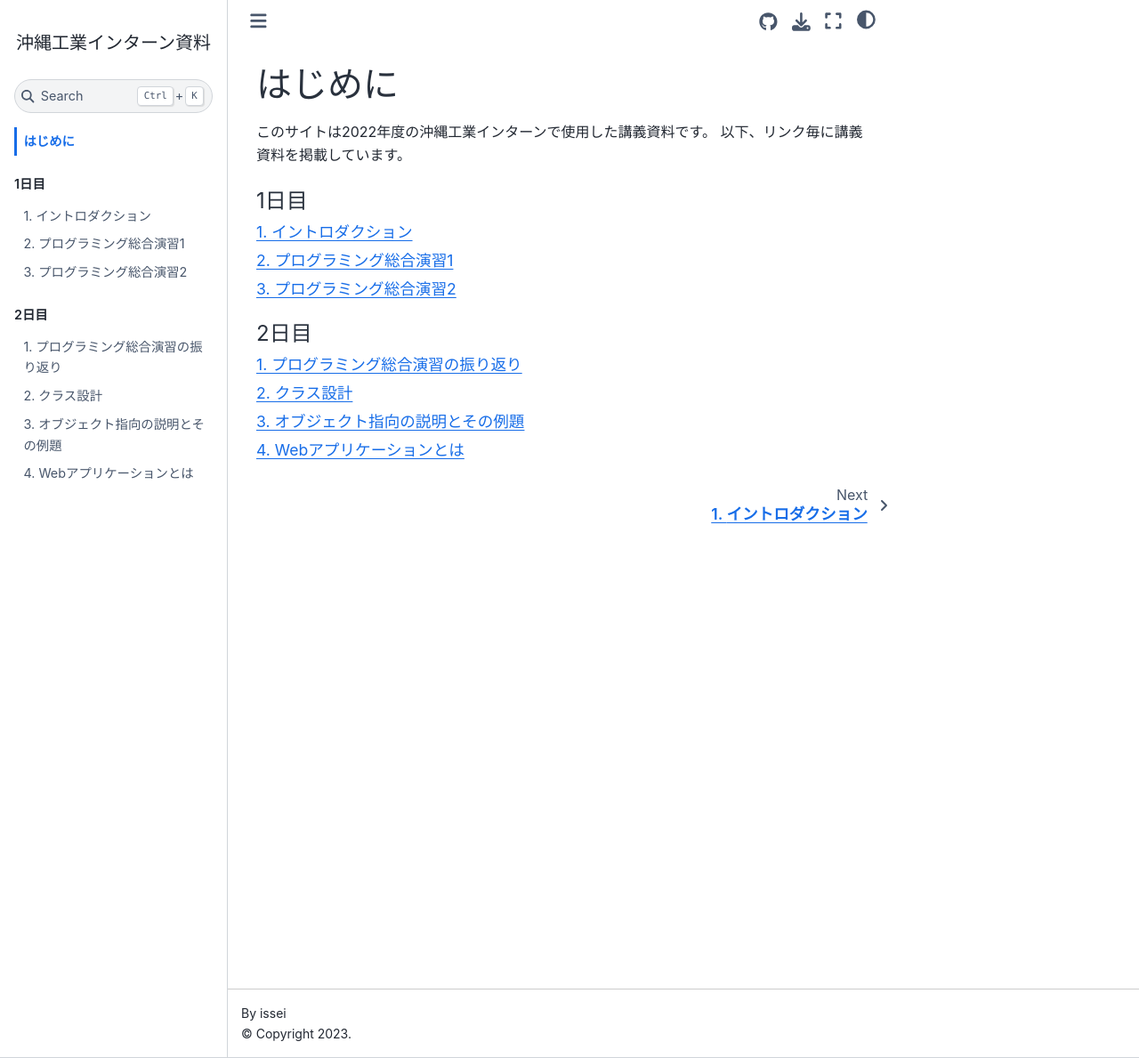
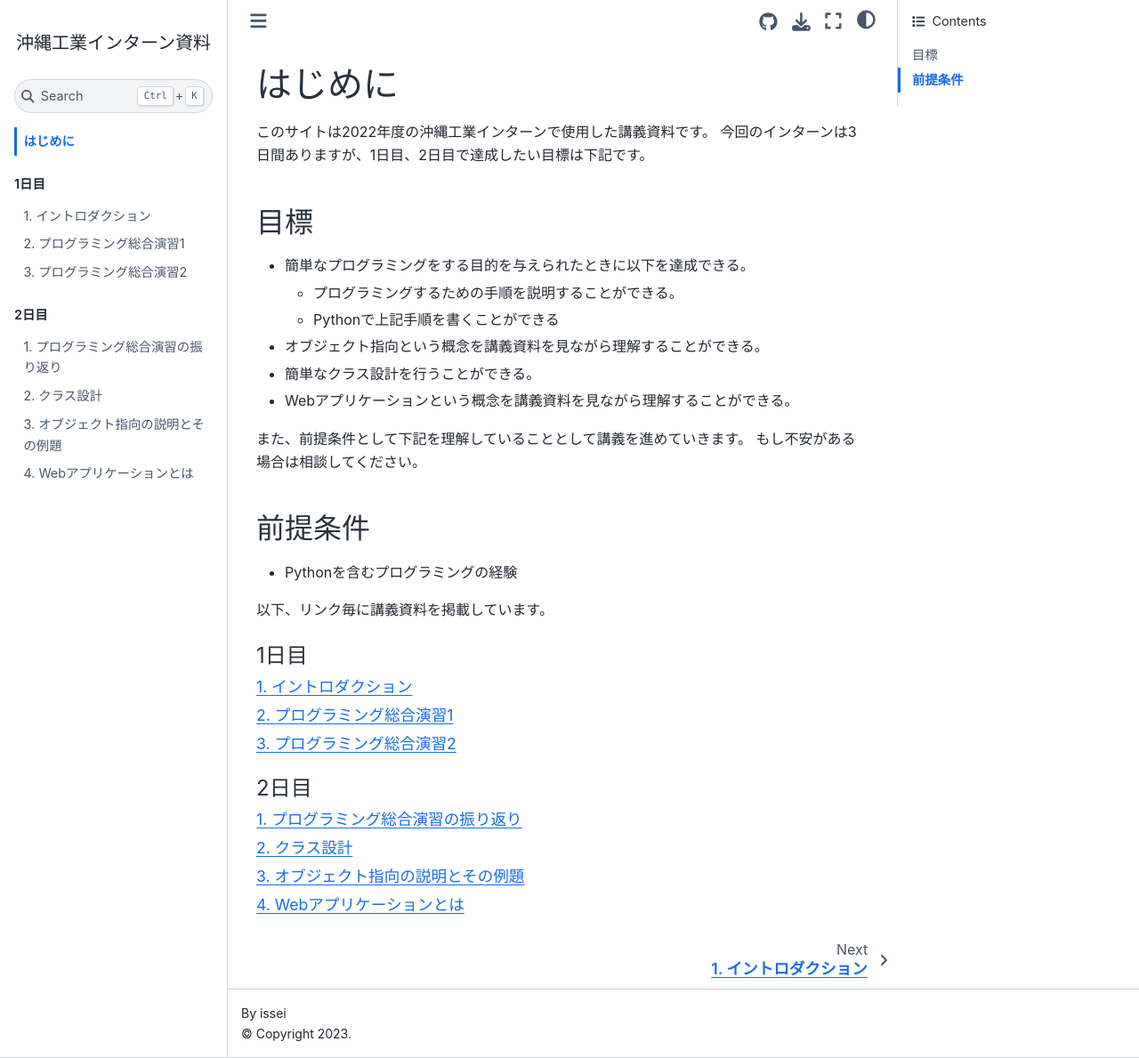
Before and after one commit to Issei0804-ie/2022_okinawa_tec_high_school_intern, a Jupyter Book: the page built from sites/root.md, in a window 1280 px wide and 1189 px high. Shown: the whole window at 89% size. Built offline with Jupyter Book 1.0.4 settings and Sphinx 7.4.7 and the Sphinx Book theme 1.1.4, drawn with Linux system fonts in a browser that asks for light colours.

Commit message:
前提条件等を追加

```diff
--- a/sites/root.md
+++ b/sites/root.md
@@ -1,6 +1,22 @@
 # はじめに
 
 このサイトは2022年度の沖縄工業インターンで使用した講義資料です。
+今回のインターンは3日間ありますが、1日目、2日目で達成したい目標は下記です。
+
+### 目標
+- 簡単なプログラミングをする目的を与えられたときに以下を達成できる。
+  - プログラミングするための手順を説明することができる。
+  - Pythonで上記手順を書くことができる
+- オブジェクト指向という概念を講義資料を見ながら理解することができる。
+- 簡単なクラス設計を行うことができる。
+- Webアプリケーションという概念を講義資料を見ながら理解することができる。
+
+また、前提条件として下記を理解していることとして講義を進めていきます。
+もし不安がある場合は相談してください。
+
+### 前提条件
+- Pythonを含むプログラミングの経験
+
 以下、リンク毎に講義資料を掲載しています。
 
 
```
Also changed, not shown: sites/programming-one.md (+3 -4 lines), 1 other file.
